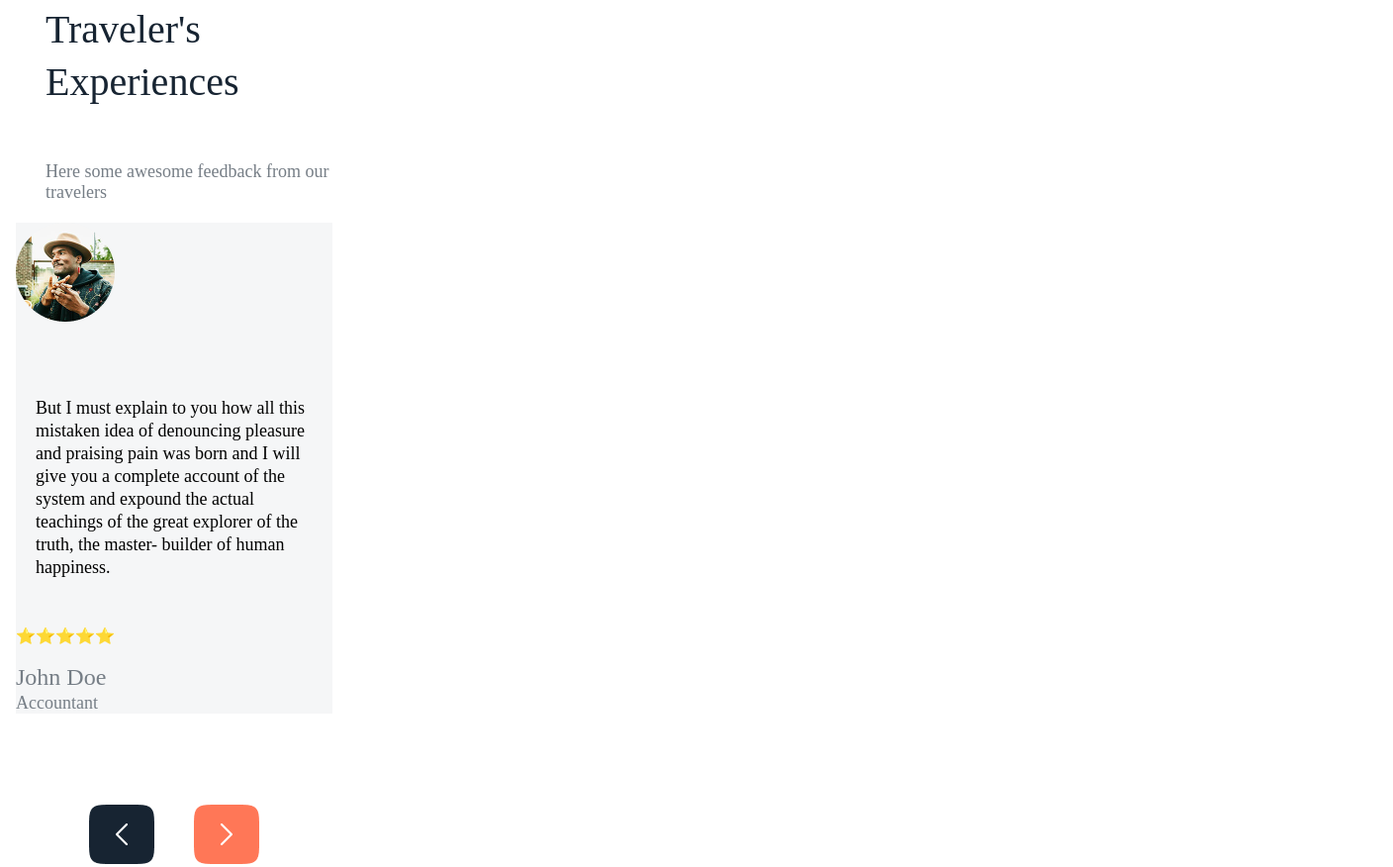
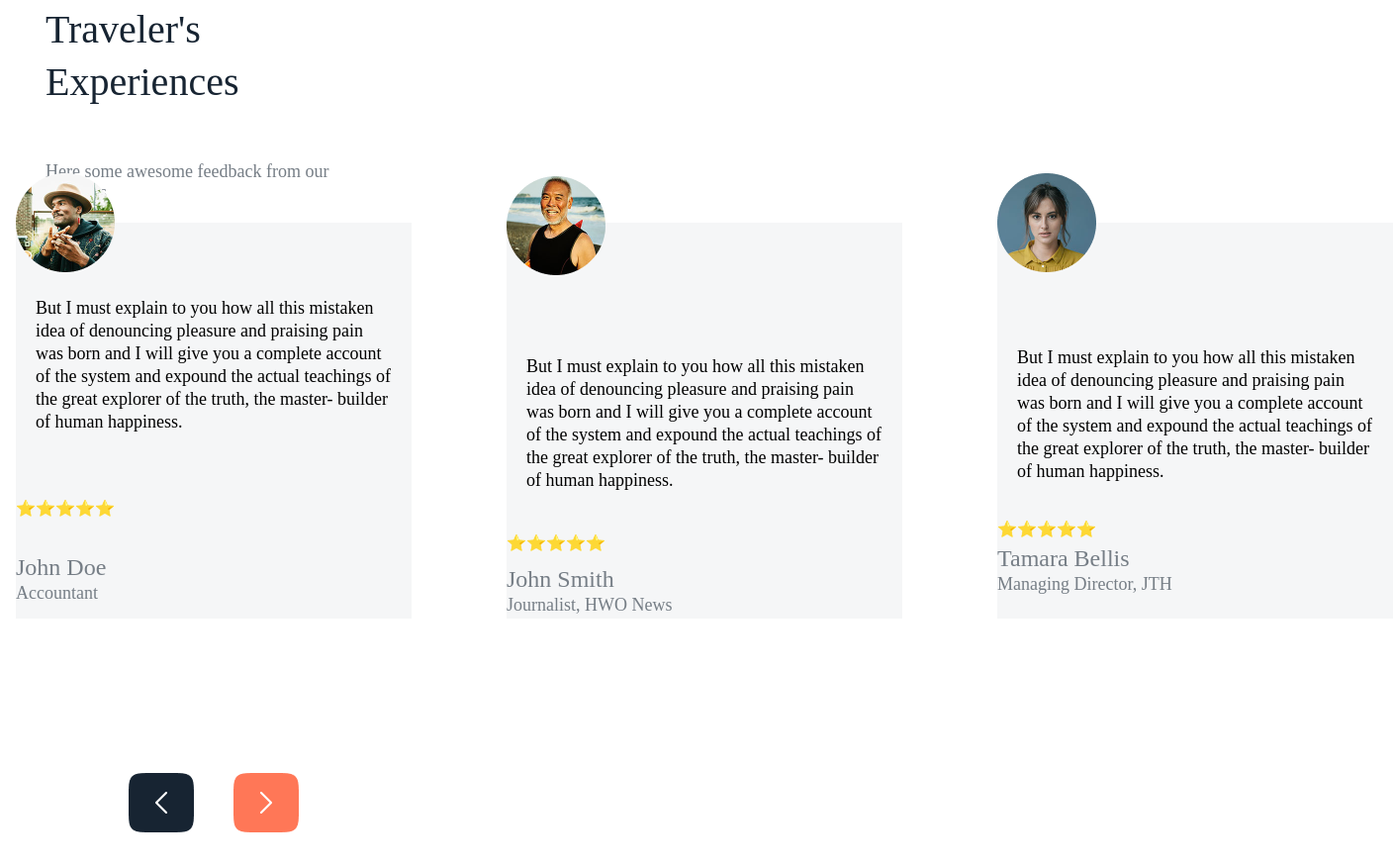
Before and after one commit to jbokyes/202301-W1CH5-Joaquin-Fernando, a website: page index.html in a window 1280 px wide. Shown: the part 3789-4665 px from the top of the page at 99% size, 1408 px wide, since content can reach past the window. Drawn offline with Linux system fonts and the light colour scheme.

Commit message:
css changes

```diff
--- a/index.html
+++ b/index.html
@@ -7,7 +7,7 @@
   <meta name="viewport" content="width=device-width, initial-scale=1.0">
   <title>Travellian</title>
   <link rel="stylesheet" href="./css/style.css">
-  <link rel="shortcut icon" href="plane-solid.svg" type="image/x-icon">
+  <link rel="shortcut icon" href="images/logo_icon.png" type="image/x-icon">
 </head>
 
 <body class="body">
@@ -249,7 +249,9 @@
         </div>
         <div class="travelers-container1">
           <img src="images/Avatar-1.png" alt="" class="travelers__avatar2">
-          <p>But I must explain to you how all this mistaken idea of denouncing pleasure and praising pain was born and
+          <p class="travelers-container2__paragraph">But I must explain to you how all this mistaken idea of denouncing
+            pleasure
+            and praising pain was born and
             I
             will give
             you a complete account of the system and expound the actual teachings of the great explorer of the truth,
@@ -264,7 +266,8 @@
         </div>
         <div class="travelers-container2">
           <img src="images/Avatar-2.png" alt="" class="travelers__avatar3">
-          <p>But I must explain to you how all this mistaken idea of denouncing pleasure and praising pain was born and
+          <p class="travelers-container2__paragraph">But I must explain to you how all this mistaken idea of denouncing
+            pleasure and praising pain was born and
             I
             will give
             you a complete account of the system and expound the actual teachings of the great explorer of the truth,
--- a/package.json
+++ b/package.json
@@ -4,7 +4,7 @@
   "description": "",
   "main": "index.html",
   "scripts": {
-    "sass": "sass sass:css --watch",
+    "sass": "sass sass:css -w",
     "test": "echo \"Error: no test specified\" && exit 1",
     "prepare": "husky install"
   },
--- a/sass/style.scss
+++ b/sass/style.scss
@@ -57,6 +57,7 @@ main {
 
 .big-title {
   display: flex;
+  color: white;
   flex-direction: column;
   justify-content: center;
   align-items: flex-start;
@@ -508,6 +509,70 @@ main {
   }
 }
 .travelers {
+  position: relative;
+  @media screen and (min-width: 700px) {
+    display: grid;
+    grid-template-columns: 1fr 1fr 1fr;
+    gap: 6rem;
+    &__avatar2 {
+      width: 100px;
+      height: 100px;
+      position: relative;
+      top: -50px;
+      z-index: 10;
+    }
+    &__avatar3 {
+      width: 100px;
+      height: 100px;
+      position: relative;
+      top: -50px;
+      z-index: 10;
+    }
+    .travelers-container {
+      display: flex;
+      width: 25rem;
+      justify-content: space-around;
+      flex-direction: column;
+      gap: 0.3rem;
+      height: 25rem;
+      &__paragraph {
+        display: grid;
+      }
+    }
+    .travelers-container1 {
+      display: initial;
+      width: 25rem;
+      display: flex;
+      flex-direction: column;
+      justify-content: space-around;
+      gap: 0.3rem;
+      background-color: #f5f6f7;
+      height: 25rem;
+      &__paragraph {
+        display: grid;
+        background-color: #f5f6f7;
+        line-height: 23px;
+        font-size: 18px;
+        padding: 20px 20px 32px;
+      }
+    }
+    .travelers-container2 {
+      display: initial;
+      width: 25rem;
+      display: flex;
+      flex-direction: column;
+      gap: 0.3rem;
+      background-color: #f5f6f7;
+      height: 25rem;
+      &__paragraph {
+        display: grid;
+        background-color: #f5f6f7;
+        line-height: 23px;
+        font-size: 18px;
+        padding: 20px 20px 32px;
+      }
+    }
+  }
   width: 20rem;
   display: flex;
   flex-direction: column;
@@ -515,7 +580,9 @@ main {
   &__avatar1 {
     width: 100px;
     height: 100px;
-    position: relative;
+    position: absolute;
+    top: -50px;
+    z-index: 10;
   }
   &__paragraph {
     background-color: #f5f6f7;
@@ -543,7 +610,7 @@ main {
 .travelers-container {
   display: flex;
   flex-direction: column;
-  gap: 1rem;
+  gap: 0.3rem;
   background-color: #f5f6f7;
 }
 .travelers-container1 {
```
Also changed, not shown: css/style.css, images/logo_icon.png (added), plane-solid.svg (deleted), 1 other file.
